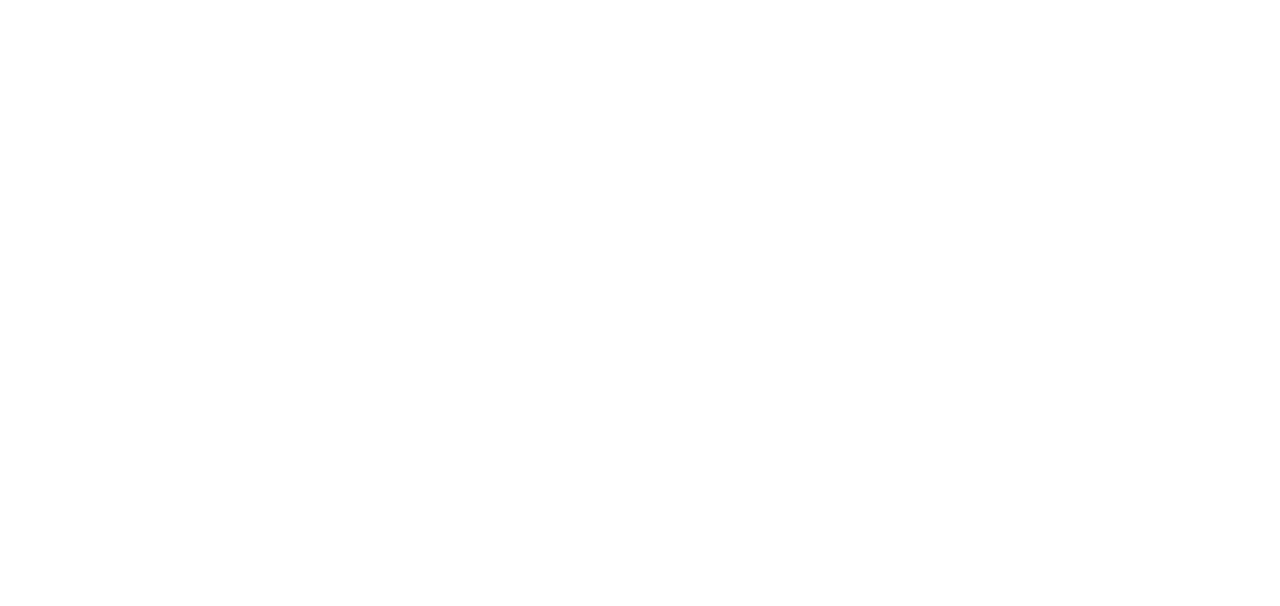
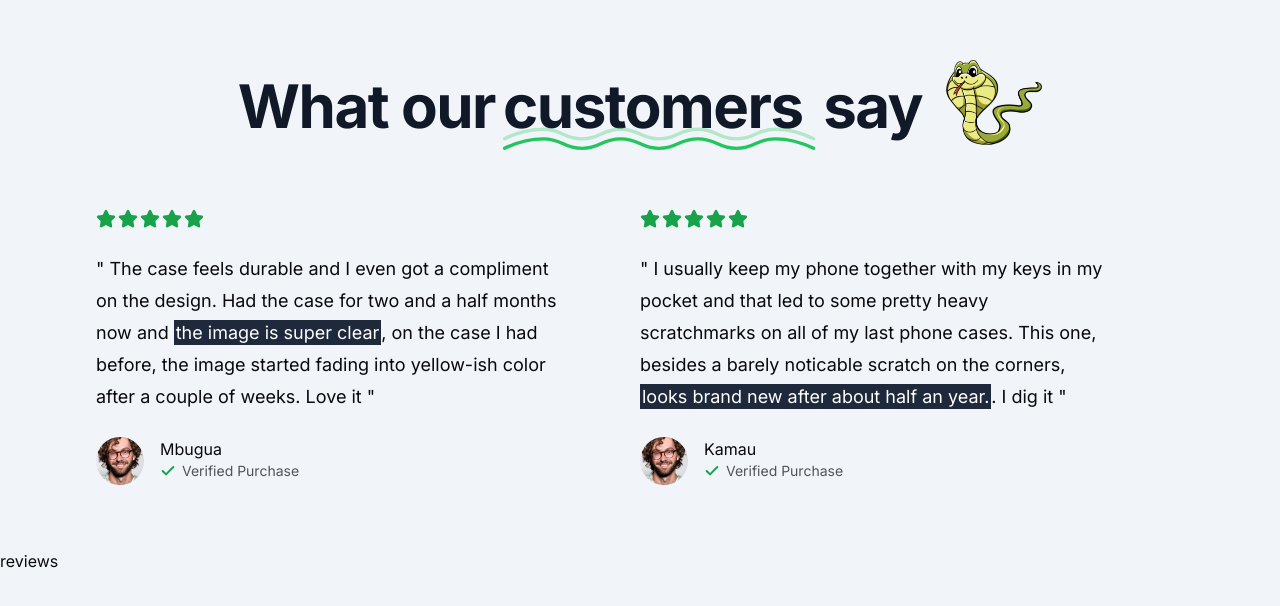
Before and after one commit to MwauratheAlex/caseKraze, a Next.js app: page / in a window 1280 px wide. Shown: the part 1031-1637 px from the top of the page. Before the commit the page ends 995 px from the top, so only its background shows below. Built offline with nearby package versions, Linux system fonts and the light colour scheme; no server answers.

Commit message:
value preposition

```diff
--- /dev/null
+++ b/src/app/api/auth/[kindeAuth]/route.ts
@@ -0,0 +1,2 @@
+import { handleAuth } from "@kinde-oss/kinde-auth-nextjs/server";
+export const GET = handleAuth();
--- a/src/app/page.tsx
+++ b/src/app/page.tsx
@@ -1,5 +1,7 @@
+import { Icons } from "@/components/Icons";
 import MaxWidthWrapper from "@/components/MaxWidthWrapper";
 import Phone from "@/components/Phone";
+import Reviews from "@/components/Reviews";
 import { Check, Star } from "lucide-react";
 
 export default function Home() {
@@ -65,6 +67,84 @@
           </div>
         </MaxWidthWrapper>
       </section>
+
+      {/* value preposition */}
+      <section className="bg-slate-100 py-24">
+        <MaxWidthWrapper className="flex flex-col items-center gap-16">
+          <div className="flex flex-col lg:flex-row items-center gap-4 sm:gap-6">
+            <h2 className="order-1 mt-2 tracking-tight text-center text-balance !leading-tight font-bold text-5xl md:text-6xl text-gray-900">
+              What our
+              <span className="relative px-2">
+                customers <Icons.underline className="hidden sm:block pointer-events-none absolute inset-x-0 -bottom-6 text-green-500" />
+              </span> say
+            </h2>
+            <img src="/snake-2.png" className="w-24 order-0 lg:order-2" />
+          </div>
+          <div className="mx-auto grid max-w-2xl grid-cols-1 px-4 lg:mx-0 lg:max-w-none lg:grid-cols-2 gap-y-16">
+            <div className="flex flex-auto flex-col gap-4 lg:pr-8 xl:pr-20">
+              <div className="flex gap-0.5 mb-2">
+                <Star className=" h-5 w-5 text-green-600 fill-green-600" />
+                <Star className=" h-5 w-5 text-green-600 fill-green-600" />
+                <Star className=" h-5 w-5 text-green-600 fill-green-600" />
+                <Star className=" h-5 w-5 text-green-600 fill-green-600" />
+                <Star className=" h-5 w-5 text-green-600 fill-green-600" />
+              </div>
+              <div className="text-lg leading-8">
+                <p>
+                  &quot; The case feels durable and I even got a compliment on the design.
+                  Had the case for two and a half months now and{' '}<span className="p-0.5 bg-slate-800 text-white">the image is super clear</span>, on the
+                  case I had before, the image started fading into yellow-ish color after a couple of weeks. Love it &quot;
+                </p>
+              </div>
+              <div className="flex gap-4 mt-2">
+                <img className="rounded-full h-12 w-12 object-cover" src="/users/user-1.png" alt="user" />
+                <div className="flex flex-col">
+                  <p>Mbugua</p>
+                  <div className="flex gap-1.5 items-center text-zinc-600">
+                    <Check className="h-4 w-4 stroke-[3px] text-green-600" />
+                    <p className="text-sm">Verified Purchase</p>
+                  </div>
+                </div>
+              </div>
+            </div>
+
+            {/* second user review */}
+            <div className="flex flex-auto flex-col gap-4 lg:pr-8 xl:pr-20">
+              <div className="flex gap-0.5 mb-2">
+                <Star className=" h-5 w-5 text-green-600 fill-green-600" />
+                <Star className=" h-5 w-5 text-green-600 fill-green-600" />
+                <Star className=" h-5 w-5 text-green-600 fill-green-600" />
+                <Star className=" h-5 w-5 text-green-600 fill-green-600" />
+                <Star className=" h-5 w-5 text-green-600 fill-green-600" />
+              </div>
+              <div className="text-lg leading-8">
+                <p>
+                  &quot; I usually keep my phone together with my keys in my pocket
+                  and that led to some pretty heavy scratchmarks on all of my last phone cases.
+                  This one, besides a barely noticable scratch on the corners,{' '}
+                  <span className="p-0.5 bg-slate-800 text-white">looks brand new after about half an year.</span>
+                  . I dig it
+                  &quot;
+                </p>
+              </div>
+              <div className="flex gap-4 mt-2">
+                <img className="rounded-full h-12 w-12 object-cover" src="/users/user-1.png" alt="user" />
+                <div className="flex flex-col">
+                  <p>Kamau</p>
+                  <div className="flex gap-1.5 items-center text-zinc-600">
+                    <Check className="h-4 w-4 stroke-[3px] text-green-600" />
+                    <p className="text-sm">Verified Purchase</p>
+                  </div>
+                </div>
+              </div>
+            </div>
+          </div>
+        </MaxWidthWrapper>
+
+        <div className="pt-16">
+          <Reviews />
+        </div>
+      </section>
     </div>
   );
 }
--- /dev/null
+++ b/src/components/Icons.tsx
@@ -0,0 +1,20 @@
+import { LucideProps } from "lucide-react";
+
+export const Icons = {
+    underline: (props: LucideProps) => (
+        <svg {...props} viewBox='0 0 687 155'>
+            <g
+                stroke='currentColor'
+                strokeWidth='7'
+                fill='none'
+                fill-rule='evenodd'
+                strokeLinecap='round'
+                strokeLinejoin='round'>
+                <path
+                    d='M20 98c27-13.3333333 54-20 81-20 40.5 0 40.5 20 81 20s40.626917-20 81-20 40.123083 20 80.5 20 40.5-20 81-20 40.5 20 81 20 40.626917-20 81-20c26.915389 0 53.748722 6.6666667 80.5 20'
+                    opacity='.3'></path>
+                <path d='M20 118c27-13.3333333 54-20 81-20 40.5 0 40.5 20 81 20s40.626917-20 81-20 40.123083 20 80.5 20 40.5-20 81-20 40.5 20 81 20 40.626917-20 81-20c26.915389 0 53.748722 6.6666667 80.5 20'></path>
+            </g>
+        </svg>
+    )
+}
--- a/src/components/Navbar.tsx
+++ b/src/components/Navbar.tsx
@@ -2,10 +2,12 @@
 import MaxWidthWrapper from "./MaxWidthWrapper";
 import { buttonVariants } from "./ui/button";
 import { ArrowRight } from "lucide-react";
+import { getKindeServerSession } from "@kinde-oss/kinde-auth-nextjs/server";
 
-const Navbar = () => {
-    const user = undefined;
-    const isAdmin = false;
+const Navbar = async () => {
+    const { getUser } = getKindeServerSession();
+    const user = await getUser();
+    const isAdmin = user?.email === process.env.ADMIN_EMAIL;
     return (
         <nav
             className="sticky z-[100] h-14 inset-x-0 top-0 w-full border-b border-gray-200 bg-white/75 backdrop-blur-lg transition-all">
--- /dev/null
+++ b/src/components/Reviews.tsx
@@ -0,0 +1,7 @@
+const Reviews = () => {
+    return (
+        <div> reviews </div>
+    );
+}
+
+export default Reviews;
```
